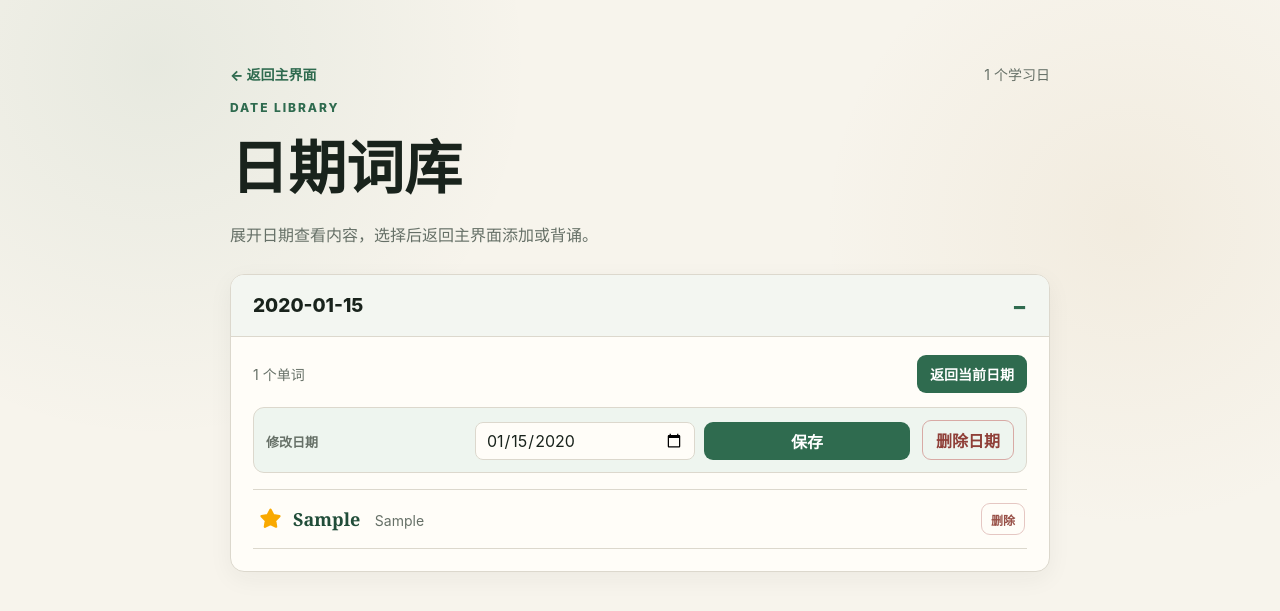
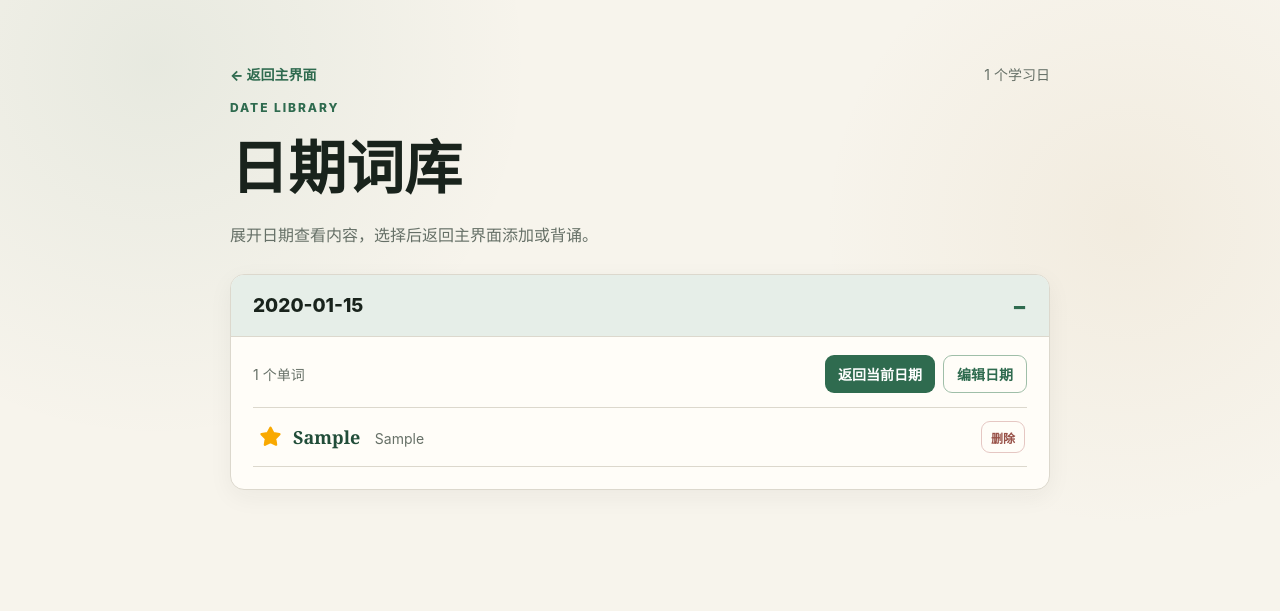
Before and after one commit to cuclr/English, a Flask app: page /dates in a window 1280 px wide. Shown: the top 611 px of the page. Run offline with Flask 3, Linux system fonts and the light colour scheme; tables that the repository leaves empty hold one stand-in row (values such as "Sample post").

Commit message:
feat(dates): add collapsible date editor

```diff
--- a/static/style.css
+++ b/static/style.css
@@ -126,8 +126,9 @@ label { color: var(--muted); font-size: 14px; font-weight: 700; }
 input, select, button { width: 100%; min-height: 44px; border-radius: 9px; font: inherit; }
 input, select { padding: 0 12px; border: 1px solid var(--line); background: white; color: var(--ink); }
 input:focus, select:focus { outline: 3px solid rgb(var(--accent-rgb) / 16%); border-color: var(--green); }
-button { margin-top: 6px; border: 0; background: var(--green); color: white; font-weight: 800; cursor: pointer; }
+button { margin-top: 6px; border: 0; background: var(--green); color: white; font-weight: 800; cursor: pointer; transition: background-color .16s ease, border-color .16s ease, color .16s ease, filter .16s ease, transform .16s ease; }
 button:hover { background: var(--green-dark); }
+button:not(:disabled):hover { filter: brightness(.94); }
 button:disabled { opacity: .45; cursor: not-allowed; }
 small { color: var(--muted); }
 
@@ -211,7 +212,7 @@ small { color: var(--muted); }
 .favorite-button svg, .favorite-indicator svg { width: 27px; height: 27px; overflow: visible; }
 .word-title-line .favorite-button svg, .word-title-line .favorite-indicator svg { transform: translateY(1px); }
 .favorite-button path, .favorite-indicator path { fill: transparent; stroke: var(--favorite-yellow); stroke-width: 2.15; stroke-linecap: round; stroke-linejoin: round; transition: fill .16s ease, opacity .16s ease; }
-.favorite-button:hover path { opacity: .78; }
+.favorite-button:hover path { filter: brightness(.86); }
 .favorite-button.is-active path, .favorite-indicator.is-active path { fill: var(--favorite-yellow); stroke: var(--favorite-yellow); }
 .delete-form { flex: 0 0 auto; }
 .delete-button { width: auto; min-height: 32px; margin: 0; padding: 4px 9px; border: 1px solid #e5c7c3; background: transparent; color: #985047; font-size: 12px; }
@@ -311,16 +312,20 @@ small { color: var(--muted); }
 .dates-header > p:last-child { color: var(--muted); }
 .date-accordion-list { display: grid; gap: 12px; }
 .date-accordion { overflow: hidden; border: 1px solid var(--line); border-radius: 14px; background: var(--card); box-shadow: 0 7px 24px rgb(36 48 39 / 5%); }
-.date-accordion summary { position: relative; padding: 19px 52px 19px 22px; color: var(--ink); font-size: 19px; font-weight: 800; cursor: pointer; list-style: none; }
-.date-accordion summary::-webkit-details-marker { display: none; }
-.date-accordion summary::after { position: absolute; top: 50%; right: 22px; color: var(--green); font-size: 22px; content: "+"; transform: translateY(-50%); }
-.date-accordion[open] summary { border-bottom: 1px solid var(--line); background: #f3f6f1; }
-.date-accordion[open] summary::after { content: "−"; }
+.date-accordion > summary { position: relative; padding: 19px 52px 19px 22px; color: var(--ink); font-size: 19px; font-weight: 800; cursor: pointer; list-style: none; }
+.date-accordion > summary::-webkit-details-marker { display: none; }
+.date-accordion > summary::after { position: absolute; top: 50%; right: 22px; color: var(--green); font-size: 22px; content: "+"; transform: translateY(-50%); }
+.date-accordion[open] > summary { border-bottom: 1px solid var(--line); background: var(--accent-soft); }
+.date-accordion[open] > summary::after { content: "−"; }
 .date-accordion-content { padding: 18px 22px 22px; }
 .date-toolbar { display: flex; align-items: center; justify-content: space-between; gap: 16px; margin-bottom: 14px; color: var(--muted); font-size: 14px; }
-.date-toolbar form { margin: 0; }
-.select-date-button { width: auto; min-height: 38px; margin: 0; padding: 7px 13px; }
+.date-toolbar-actions { display: flex; align-items: center; gap: 8px; }
+.date-toolbar-actions form { margin: 0; }
+.select-date-button, .edit-date-toggle { width: auto; min-height: 38px; margin: 0; padding: 7px 13px; }
+.edit-date-toggle { border: 1px solid var(--accent-border); background: transparent; color: var(--green); }
+.edit-date-toggle:hover, .edit-date-toggle[aria-expanded="true"] { border-color: var(--green); background: var(--accent-soft); color: var(--green-dark); }
 .date-management { display: grid; grid-template-columns: minmax(0, 1fr) auto; align-items: end; gap: 12px; margin-bottom: 16px; padding: 12px; border: 1px solid var(--line); border-radius: 11px; background: var(--accent-surface); }
+.date-management[hidden] { display: none; }
 .edit-date-form { display: grid; grid-template-columns: auto minmax(150px, 220px) auto; align-items: center; gap: 9px; margin: 0; }
 .edit-date-form label { color: var(--muted); font-size: 13px; font-weight: 800; }
 .edit-date-form input { min-height: 38px; margin: 0; padding: 7px 10px; border: 1px solid var(--line); border-radius: 8px; background: var(--card); color: var(--ink); font: inherit; }
@@ -412,7 +417,8 @@ small { color: var(--muted); }
     .day-title { align-items: flex-start; }
     .day-actions { align-items: flex-end; flex-direction: column; }
     .date-toolbar { align-items: stretch; flex-direction: column; }
-    .select-date-button { width: 100%; }
+    .date-toolbar-actions { display: grid; grid-template-columns: minmax(0, 1fr) auto; width: 100%; }
+    .date-toolbar-actions form, .select-date-button { width: 100%; }
     .date-management, .edit-date-form { grid-template-columns: 1fr; align-items: stretch; }
     .edit-date-button, .delete-day-button, .delete-day-form { width: 100%; }
     .compact-word-row { align-items: flex-start; }
--- a/templates/dates.html
+++ b/templates/dates.html
@@ -38,6 +38,7 @@
                         <div class="date-accordion-content">
                             <div class="date-toolbar">
                                 <span>{{ day.word_count }} 个单词</span>
+                                <div class="date-toolbar-actions">
                                     <form method="post" action="{{ url_for('select_study_day') }}">
                                         <input type="hidden" name="study_day_id" value="{{ day.id }}">
                                         <input type="hidden" name="redirect_to" value="index">
@@ -45,9 +46,22 @@
                                             {% if active_day and day.id == active_day.id %}返回当前日期{% else %}选择此日期并返回{% endif %}
                                         </button>
                                     </form>
+                                    <button
+                                        class="edit-date-toggle"
+                                        type="button"
+                                        aria-expanded="false"
+                                        aria-controls="date-management-{{ day.id }}"
+                                        data-date-edit-toggle
+                                    >编辑日期</button>
+                                </div>
                             </div>
 
-                            <div class="date-management" aria-label="管理 {{ day.study_date }}">
+                            <div
+                                id="date-management-{{ day.id }}"
+                                class="date-management"
+                                aria-label="管理 {{ day.study_date }}"
+                                hidden
+                            >
                                 <form class="edit-date-form" method="post" action="{{ url_for('edit_study_day', study_day_id=day.id) }}">
                                     <label for="edit-date-{{ day.id }}">修改日期</label>
                                     <input id="edit-date-{{ day.id }}" name="study_date" type="date" value="{{ day.study_date }}" required>
@@ -101,6 +115,19 @@
     </main>
 
     <script>
+        document.querySelectorAll('[data-date-edit-toggle]').forEach((button) => {
+            const panel = document.getElementById(button.getAttribute('aria-controls'));
+            if (!panel) return;
+
+            button.addEventListener('click', () => {
+                const willOpen = panel.hidden;
+                panel.hidden = !willOpen;
+                button.setAttribute('aria-expanded', String(willOpen));
+                button.textContent = willOpen ? '收起编辑' : '编辑日期';
+                if (willOpen) panel.querySelector('input')?.focus();
+            });
+        });
+
         document.querySelectorAll('.delete-form').forEach((form) => {
             form.addEventListener('submit', (event) => {
                 const confirmed = window.confirm(`确定删除“${form.dataset.word}”吗？相关学习记录也会一并删除。`);
```
Also changed, not shown: tests/test_word_management.py (+22 -0 lines), CHANGELOG.md, README.md. Lines whose indentation alone changed are shown as unchanged.
